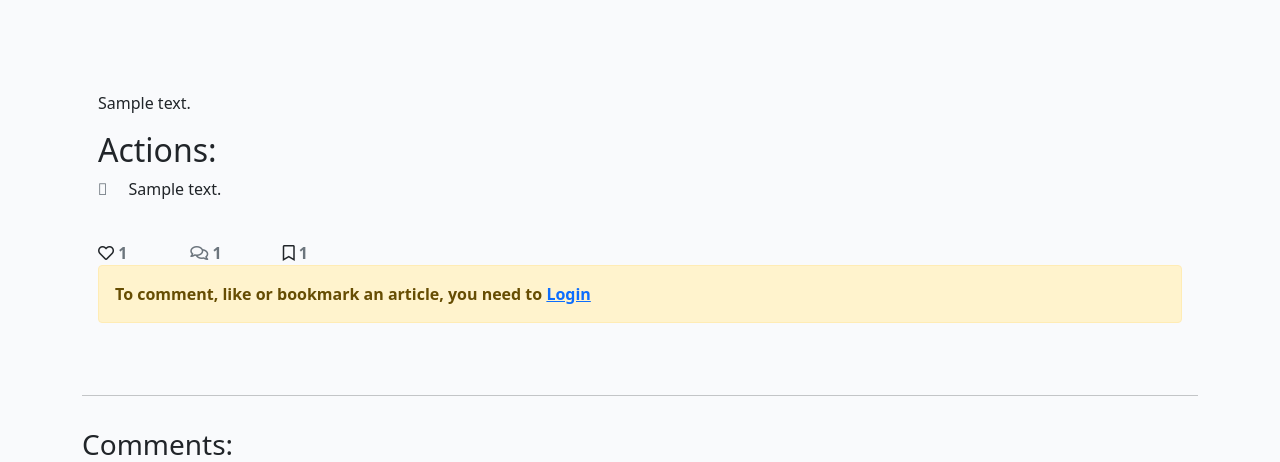
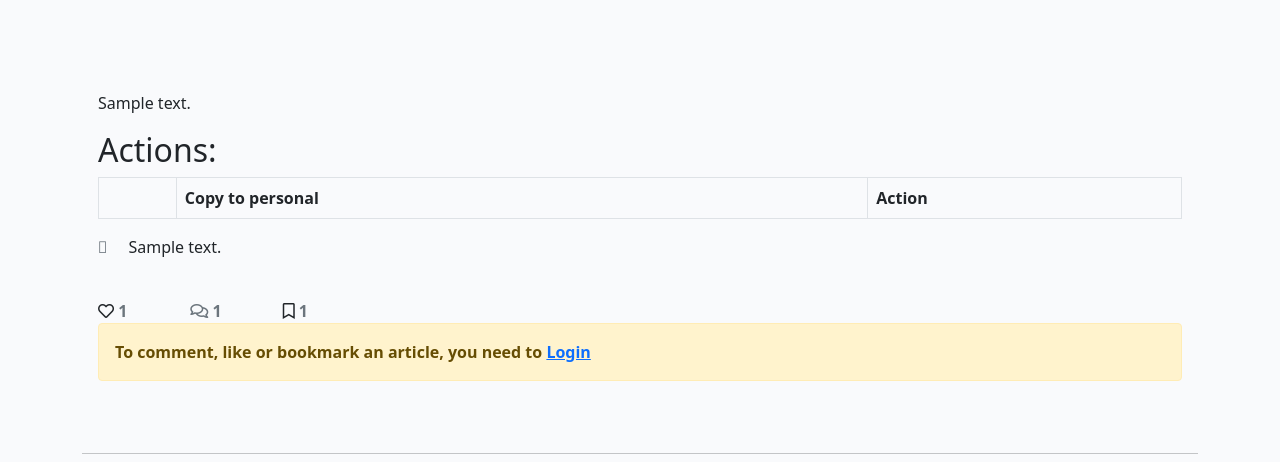
Before and after one commit to StephenWinters95/FLIT_Main_Ste, a Django app: a page that uses templates/article_detail.html in a window 1280 px wide. Shown: the part 281-743 px from the top of the page. Run offline with Django 3.2, Linux system fonts and the light colour scheme; tables that the repository leaves empty hold one stand-in row (values such as "Sample post"); lists and menus that the app fills with data are empty; some libraries are stand-ins or nearby versions.

Commit message:
Apply consistent table styling Issue #36

```diff
--- a/templates/article_detail.html
+++ b/templates/article_detail.html
@@ -32,6 +32,15 @@
                 <!-- want to view actions associated with the article before viewing comments -->
                 <!-- div class="col-md-8 card mb-4  mt-3 " -->
                 <h2>Actions:</h2>
+                <table class="table table-bordered table-hover table-responsive">
+                    <tr><h6>
+                        <th></th>
+                        <th>Copy to personal</th>
+                        <th>Action</th>
+                    </h6>
+                    </tr>
+
+                </table>
                 <!-- div class="card-body" -->
                 <!-- We want a for loop inside the tags to iterate through each action in actions -->
                 {% for action in actions %}
--- a/templates/my_planner.html
+++ b/templates/my_planner.html
@@ -69,7 +69,7 @@
 
                 </div> <!-- end div class row z-depth-3 -->
                 <strong id="actions">User Actions:</strong>
-                <table class="table-bordered table-striped table-hover table-responsive">
+                <table class="table table-bordered table-striped table-hover table-responsive">
                     <tr><h6>
                         <th></th>
                         <th></th>
@@ -106,7 +106,7 @@
 
                 <strong id="bookmarks">Bookmarks:</strong>
 
-                <table class="table-bordered table-hover table-responsive">
+                <table class="table table-bordered table-hover table-responsive">
                     <tr><h6>
                         <th></th>
                         <th>Article</th>
@@ -125,7 +125,7 @@
                     </form>
                 </table>
                 <strong id="comments">Comments:</strong>
-                <table class="table-striped table-bordered table-hover table-responsive">
+                <table class="table table-striped table-bordered table-hover table-responsive">
                     <tr><h6>
                         <th></th>
                         <th>Article</th>
```
